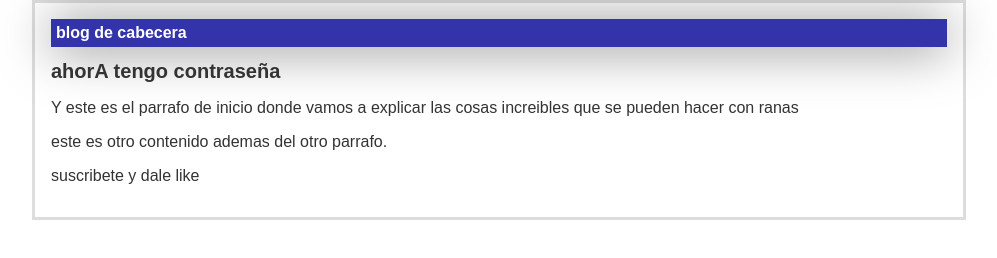
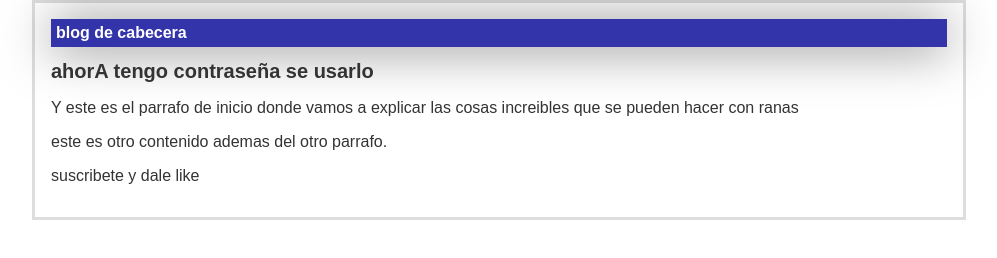
Before and after one commit to agusgrotte/hyperblognuevo, a plain HTML site: page Carpeta/index.html in a window 1280 px wide. Shown: the whole page, without its empty margins (141-1138 px from the left). Drawn offline with Linux system fonts and the light colour scheme.

Commit message:
index.html
se usarlo

```diff
--- a/Carpeta/index.html
+++ b/Carpeta/index.html
@@ -14,7 +14,8 @@
            blog de cabecera
         </div>
         <div id="post">
-            <h1>ahorA tengo contraseña</h1>
+            <h1>ahorA tengo contraseña se usarlo
+            </h1>
             <p>
                 Y este es el parrafo de inicio donde vamos a explicar las cosas
                 increibles que se pueden hacer con ranas
```
